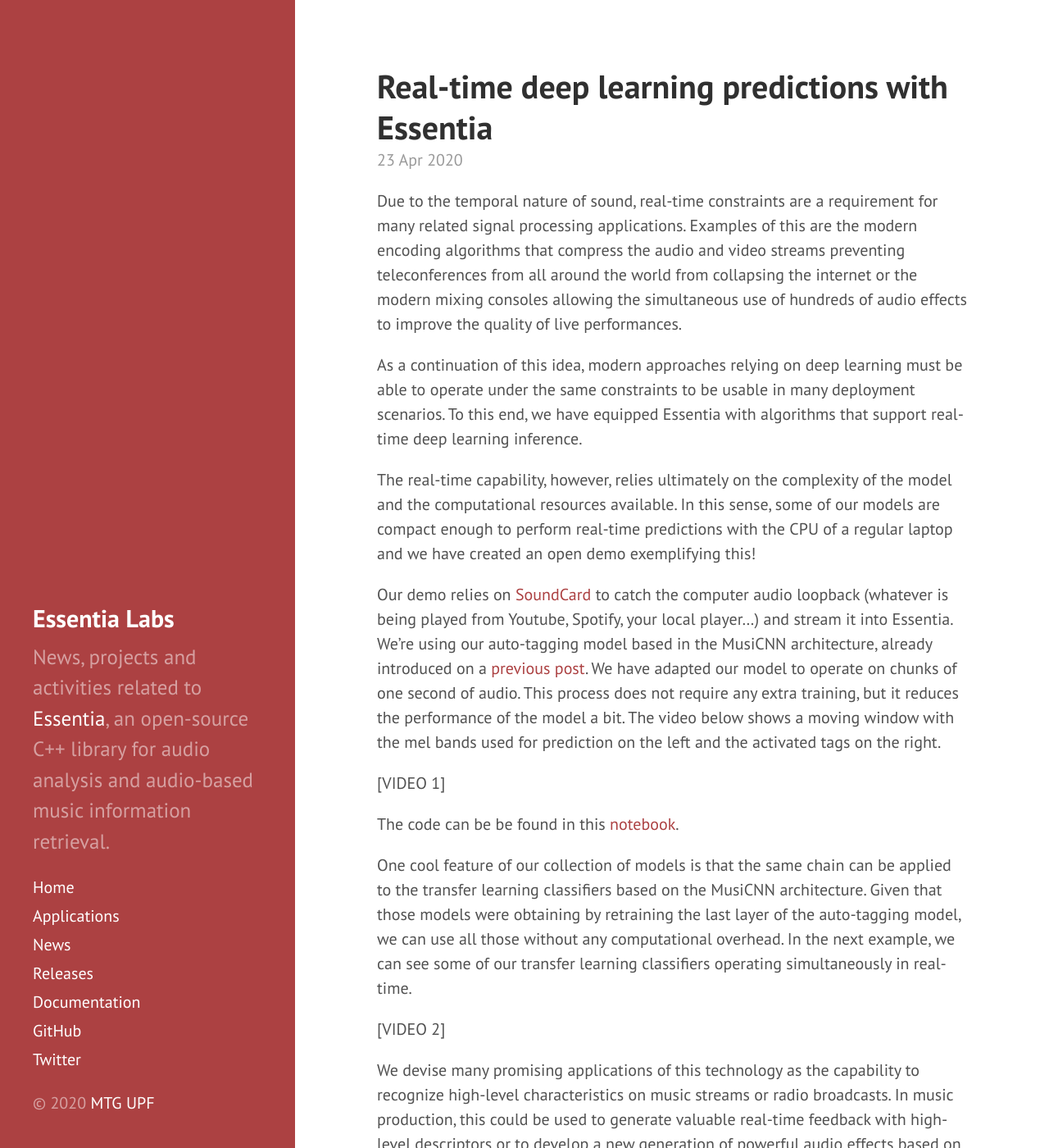
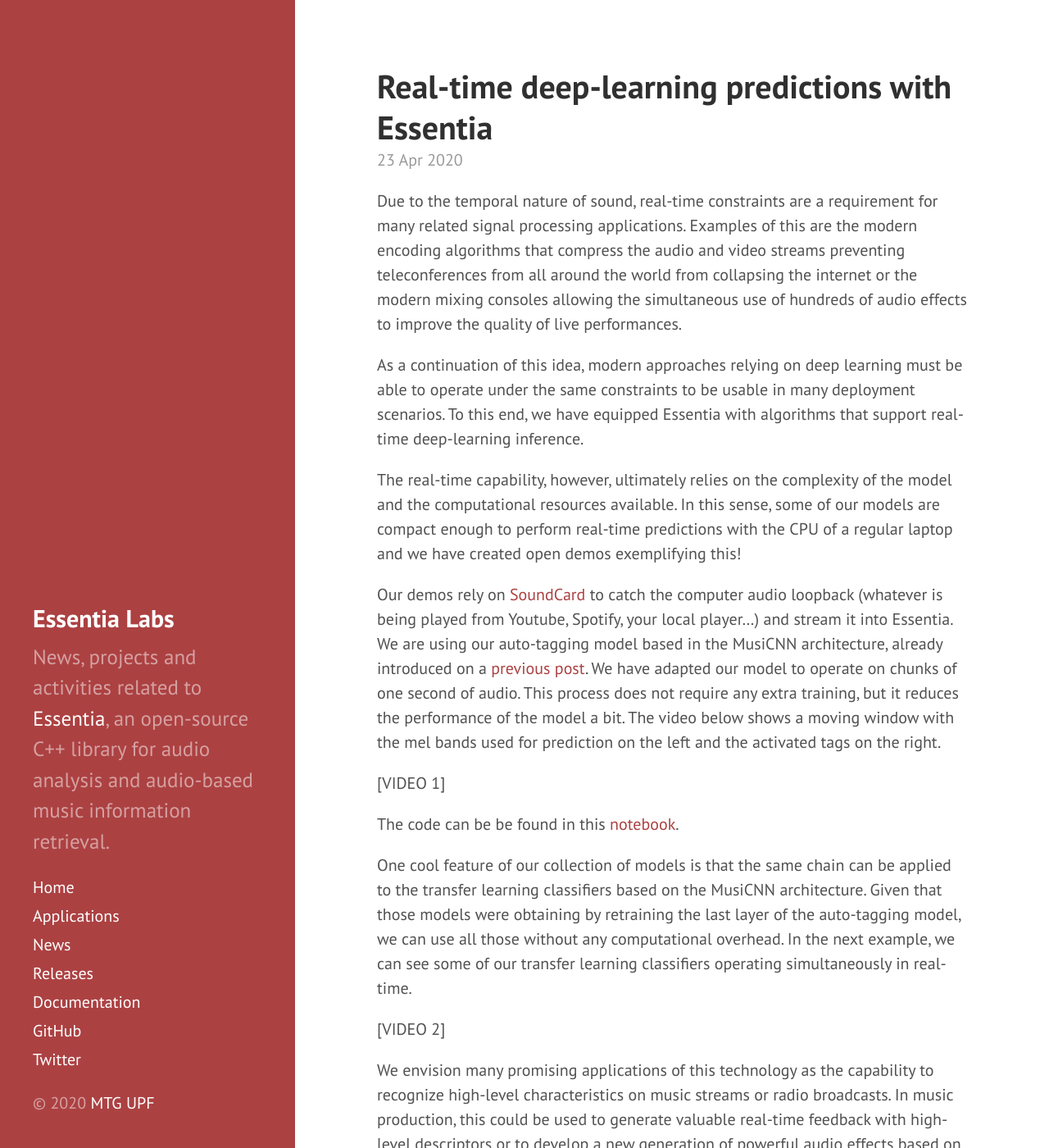
Before and after one commit to pabloEntropia/essentia-labs, a Jekyll site: the page built from _posts/2020-04-23-tensorflow-real-time.md, in a window 1280 px wide and 1400 px high. Shown: the whole window at 82% size. Built offline with Jekyll 4.4.1, drawn with Linux system fonts in a browser that asks for light colours; some of the changed text lies outside the part shown.

Commit message:
Style corrections

```diff
--- a/_posts/2020-04-23-tensorflow-real-time.md
+++ b/_posts/2020-04-23-tensorflow-real-time.md
@@ -1,15 +1,15 @@
 ---
 layout: post
-title: Real-time deep learning predictions with Essentia
+title: Real-time deep-learning predictions with Essentia
 category: news
 ---
 Due to the temporal nature of sound, real-time constraints are a requirement for many related signal processing applications. Examples of this are the modern encoding algorithms that compress the audio and video streams preventing teleconferences from all around the world from collapsing the internet or the modern mixing consoles allowing the simultaneous use of hundreds of audio effects to improve the quality of live performances.
 
-As a continuation of this idea, modern approaches relying on deep learning must be able to operate under the same constraints to be usable in many deployment scenarios. To this end, we have equipped Essentia with algorithms that support real-time deep learning inference.
+As a continuation of this idea, modern approaches relying on deep learning must be able to operate under the same constraints to be usable in many deployment scenarios. To this end, we have equipped Essentia with algorithms that support real-time deep-learning inference.
 
-The real-time capability, however, relies ultimately on the complexity of the model and the computational resources available. In this sense, some of our models are compact enough to perform real-time predictions with the CPU of a regular laptop and we have created an open demo exemplifying this!
+The real-time capability, however, ultimately relies on the complexity of the model and the computational resources available. In this sense, some of our models are compact enough to perform real-time predictions with the CPU of a regular laptop and we have created open demos exemplifying this!
 
-Our demo relies on [SoundCard](https://soundcard.readthedocs.io/en/latest/) to catch the computer audio loopback (whatever is being played from Youtube, Spotify, your local player...) and stream it into Essentia. We're using our auto-tagging model based in the MusiCNN architecture, already introduced on a [previous post](https://mtg.github.io/essentia-labs/news/2019/10/19/tensorflow-models-in-essentia/). We have adapted our model to operate on chunks of one second of audio. This process does not require any extra training, but it reduces the performance of the model a bit. The video below shows a moving window with the mel bands used for prediction on the left and the activated tags on the right.
+Our demos rely on [SoundCard](https://soundcard.readthedocs.io/en/latest/) to catch the computer audio loopback (whatever is being played from Youtube, Spotify, your local player...) and stream it into Essentia. We are using our auto-tagging model based in the MusiCNN architecture, already introduced on a [previous post](https://mtg.github.io/essentia-labs/news/2019/10/19/tensorflow-models-in-essentia/). We have adapted our model to operate on chunks of one second of audio. This process does not require any extra training, but it reduces the performance of the model a bit. The video below shows a moving window with the mel bands used for prediction on the left and the activated tags on the right.
 
 [VIDEO 1]
 
@@ -19,4 +19,4 @@ One cool feature of our collection of models is that the same chain can be appli
 
 [VIDEO 2]
 
-We devise many promising applications of this technology as the capability to recognize high-level characteristics on music streams or radio broadcasts. In music production, this could be used to generate valuable real-time feedback with high-level descriptors or to develop a new generation of powerful audio effects based on deep-learning.
+We envision many promising applications of this technology as the capability to recognize high-level characteristics on music streams or radio broadcasts. In music production, this could be used to generate valuable real-time feedback with high-level descriptors or to develop a new generation of powerful audio effects based on deep-learning.
```
